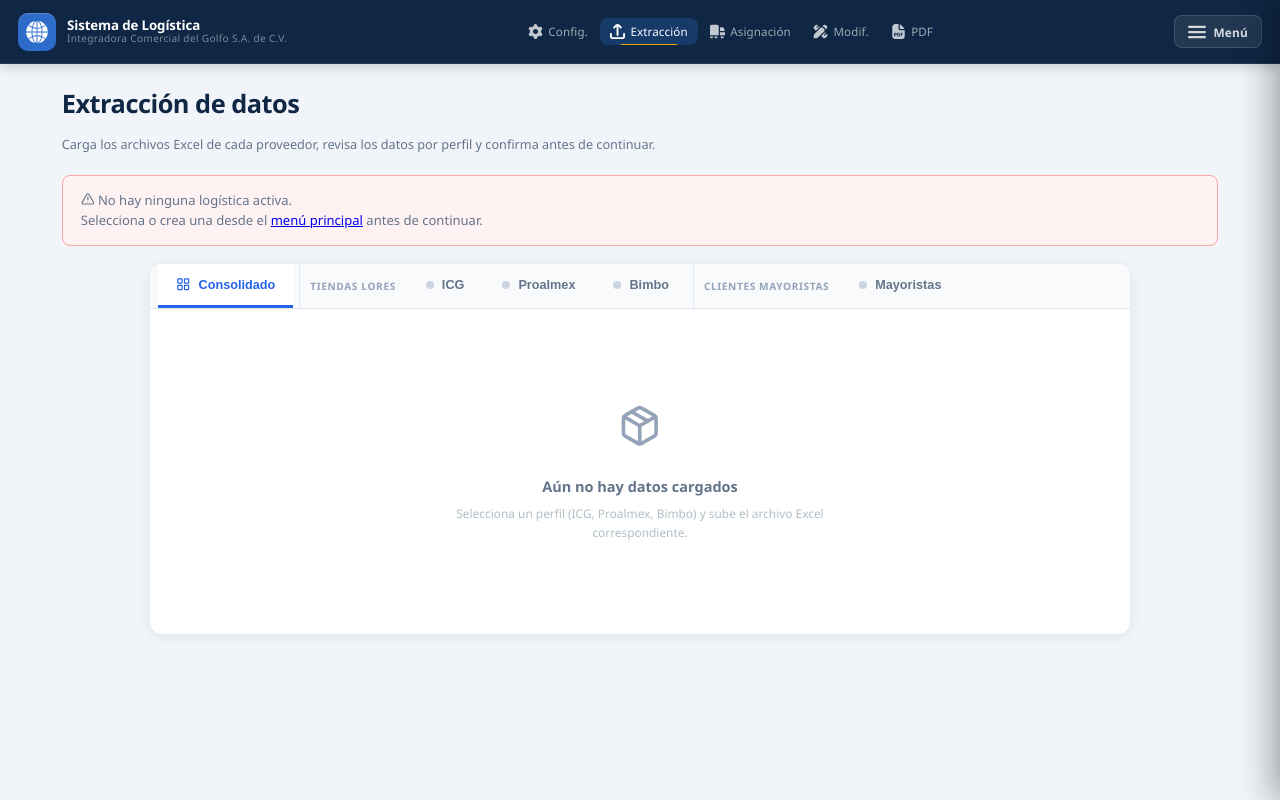
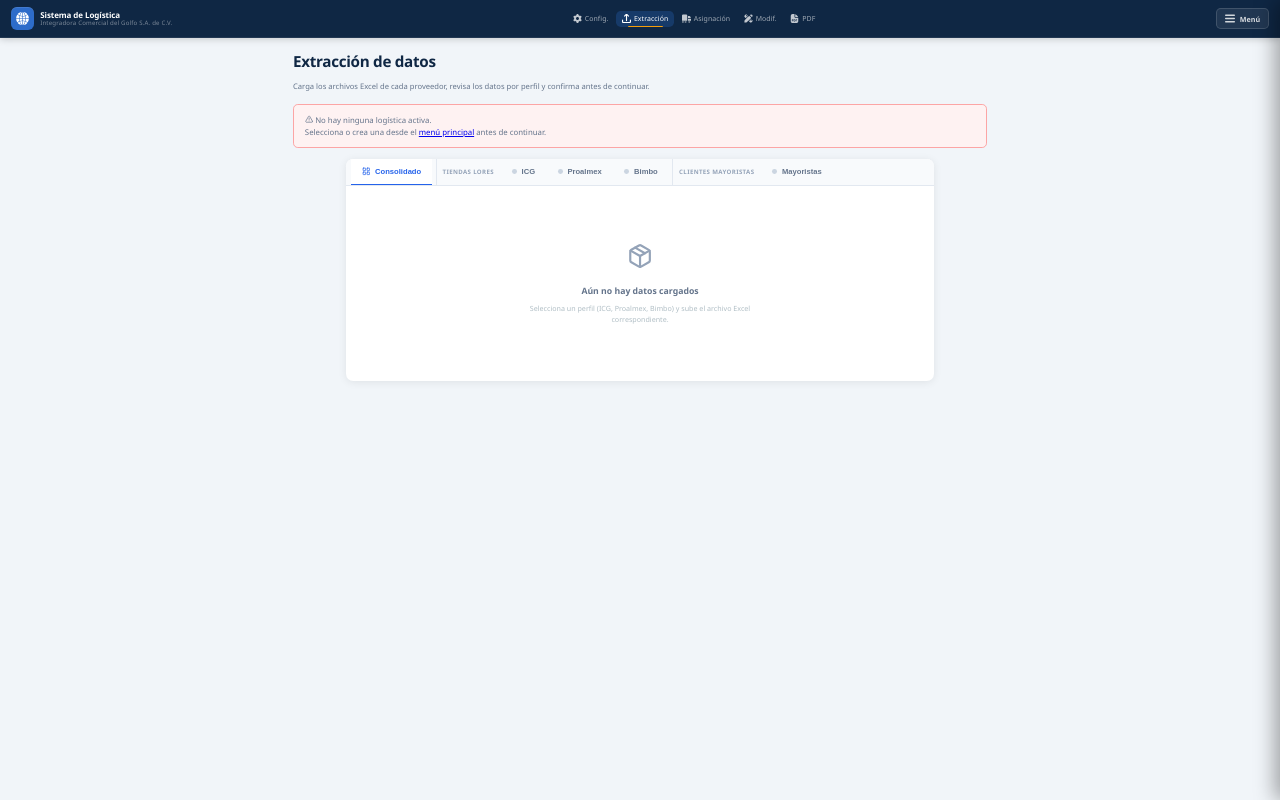
Before and after one commit to Carlin31/icg_logistica, a Flask app: page /extraccion/ in a window 1280 px wide. Run offline with Flask 3, Linux system fonts and the light colour scheme.

Commit message:
Ajuste de estilos en menu.css

```diff
--- a/static/css/base.css
+++ b/static/css/base.css
@@ -94,6 +94,7 @@ html {
   /* Tipografía fluida: 13px en móvil → 14.5px en laptop estándar.
      Todas las unidades rem escalan en cascada. */
   font-size: clamp(13px, 0.4vw + 10px, 14.5px);
+  zoom: 0.6;
 }
 
 body {
--- a/templates/base.html
+++ b/templates/base.html
@@ -6,6 +6,7 @@
     <title>{% block title %}Sistema de Rutas{% endblock %}</title>
     {% block favicon %}<link rel="icon" type="image/svg+xml" href="{{ url_for('static', filename='img/favicon-brand.svg') }}">{% endblock %}
     <link rel="stylesheet" href="{{ url_for('static', filename='css/base.css') }}">
+    <style>html { zoom: 0.6; }</style>
     {% block extra_css %}{% endblock %}
 </head>
 <body>
```
